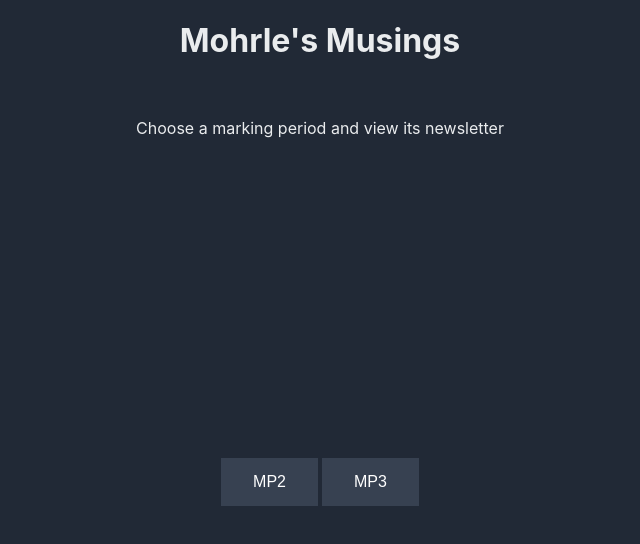
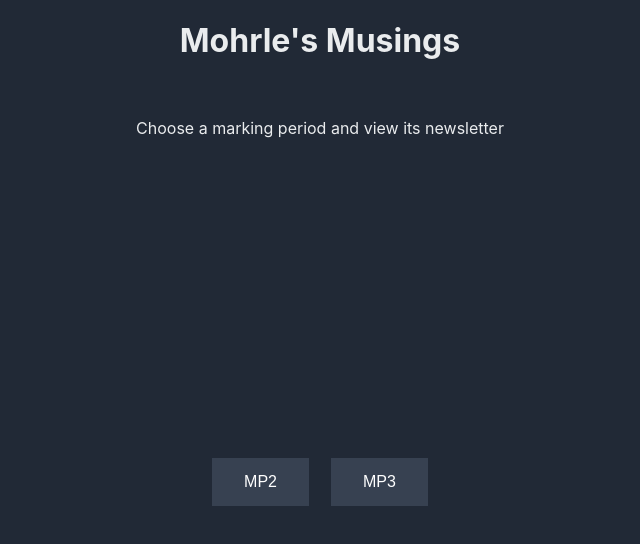
Before and after one commit to vpatel07/English-Newsletter-Landing-Page, a React (Create React App) app: page / in a window 1280 px wide. Shown: the top 544 px of the page, without its empty margins (320-960 px from the left). Built offline with nearby package versions, Linux system fonts and the light colour scheme.

Commit message:
chef gpt

```diff
--- a/src/App.css
+++ b/src/App.css
@@ -55,3 +55,11 @@ button:hover {
 button {
   margin: 10;
 }
+
+.App > div:last-child {
+  margin-top: 10px;
+}
+
+.App > div:last-child > button:first-child {
+  margin-right: 20px;
+}
```
